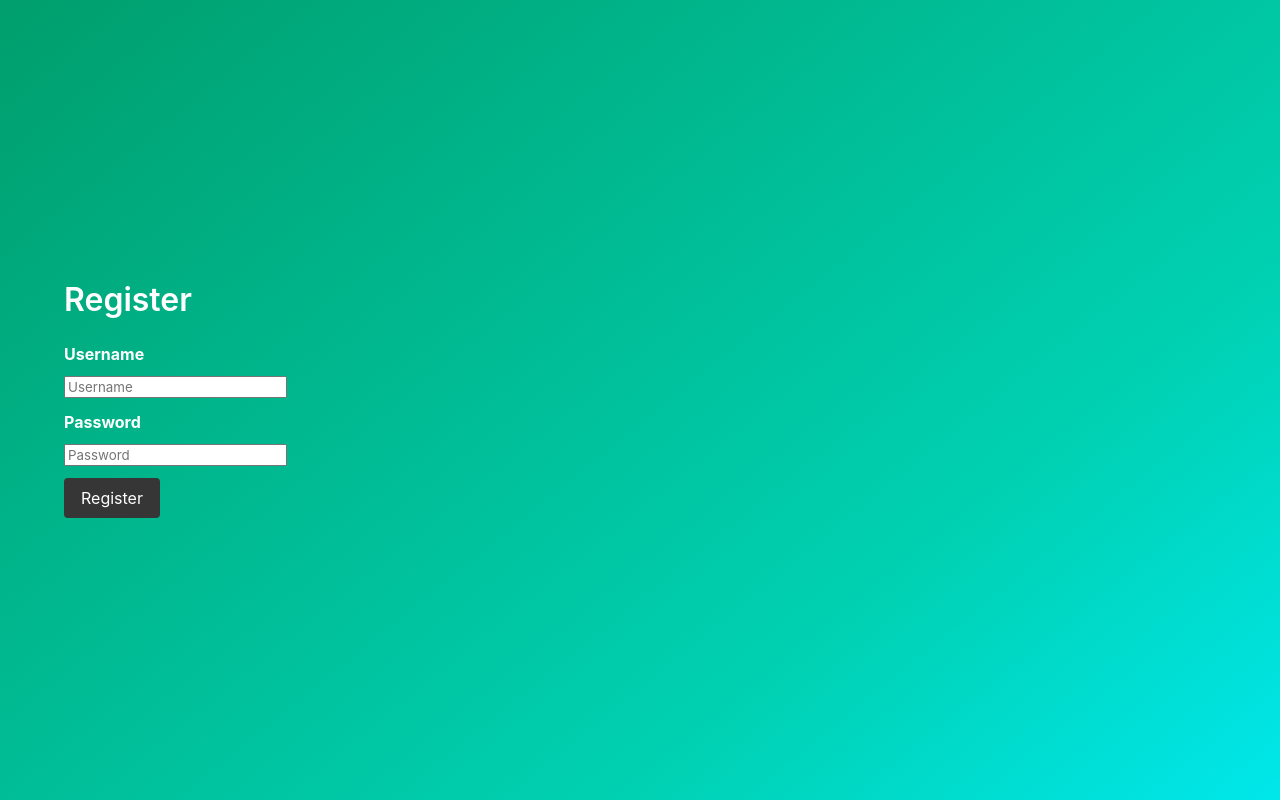
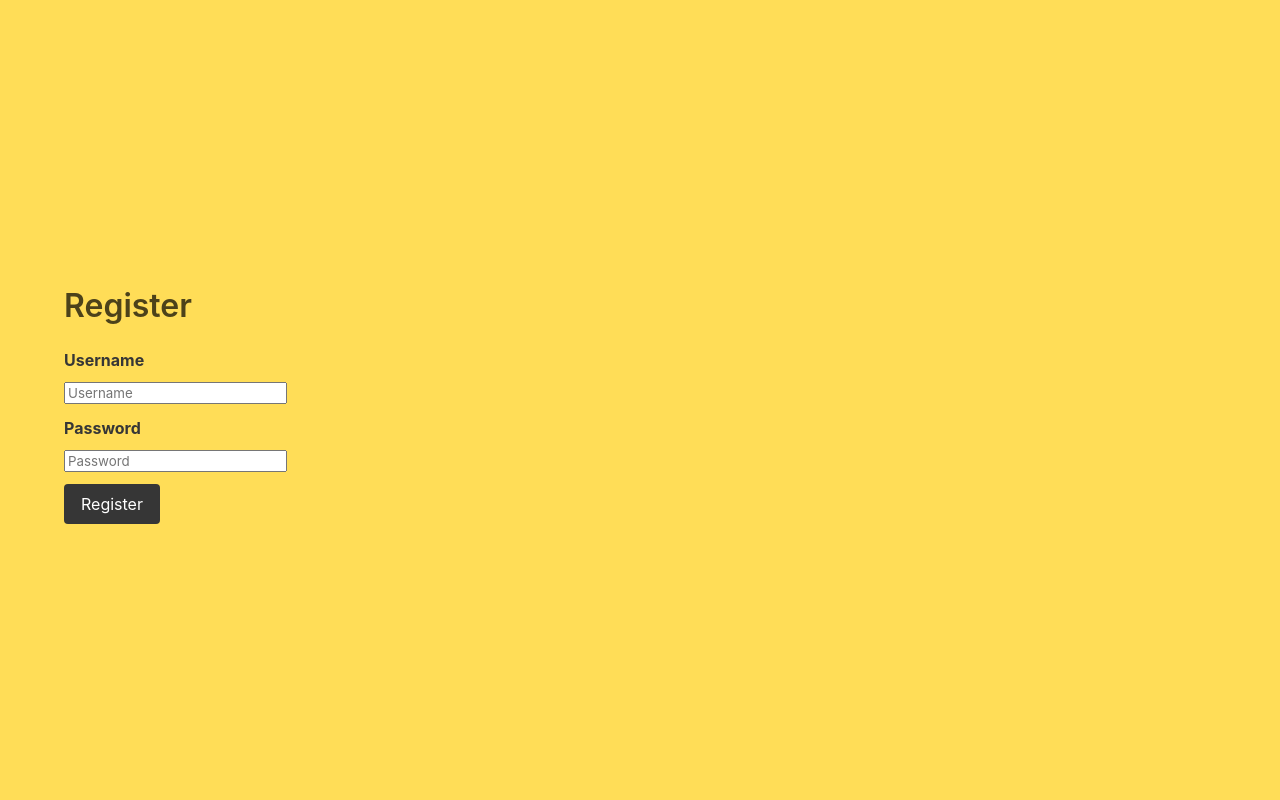
Before and after one commit to neelansh15/VueJsApp, a Vue app: page / in a window 1280 px wide. Shown: the top 800 px of the page. Built offline with nearby package versions, Linux system fonts and the light colour scheme.

Commit message:
Changed background color and title of index.html

```diff
--- a/public/index.html
+++ b/public/index.html
@@ -5,7 +5,7 @@
     <meta http-equiv="X-UA-Compatible" content="IE=edge">
     <meta name="viewport" content="width=device-width,initial-scale=1.0">
     <link rel="icon" href="<%= BASE_URL %>favicon.ico">
-    <title>new_project</title>
+    <title>Register</title>
   </head>
   <body>
     <noscript>
--- a/src/components/Register.vue
+++ b/src/components/Register.vue
@@ -1,5 +1,5 @@
 <template>
-    <section class="hero is-primary is-bold is-fullheight">
+    <section class="hero is-warning is-large">
         <div class="hero-body">
             <div class="container">
 
@@ -46,7 +46,7 @@ export default {
 </script>
 
 <style scoped>
-label{
+/* label{
     color: white;
-}
+} */
 </style>
```
